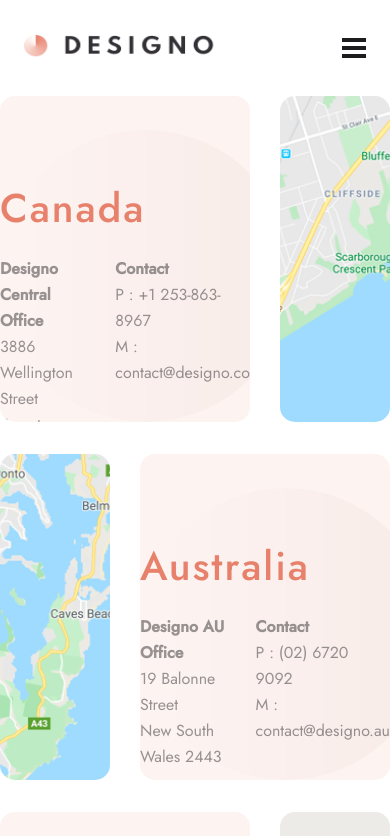
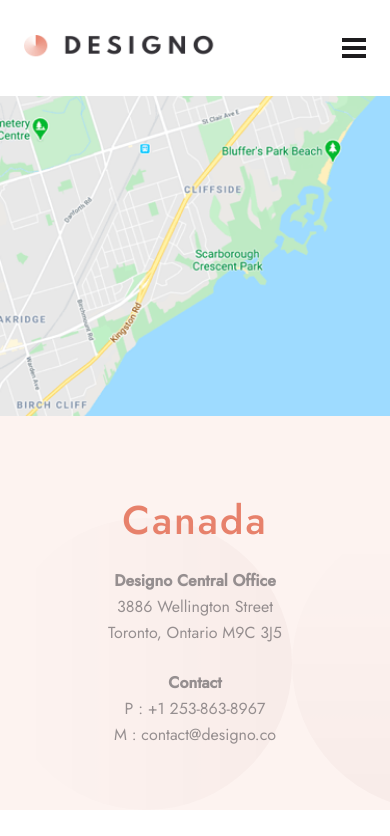
Before and after one commit to Jesuloba-world/Designo, a React (Create React App) app: page /locations in a window 390 px wide. Shown: the top 836 px of the page. Built offline with nearby package versions, Linux system fonts and the light colour scheme.

Commit message:
location responsive

```diff
--- a/src/components/Location/style/location.ts
+++ b/src/components/Location/style/location.ts
@@ -1,5 +1,6 @@
 import styled from "styled-components/macro";
 import { Heading2, Body } from "../../UI/typography/style/typo";
+import { devices } from "../../devices";
 
 export interface place {
 	reverse?: boolean;
@@ -12,6 +13,20 @@
 	display: grid;
 	grid-template-rows: repeat(3, 32.6rem);
 	row-gap: 3.2rem;
+
+	@media ${devices.tablet} {
+		margin-bottom: 12rem;
+		row-gap: 12rem;
+		grid-template-rows: repeat(3, 67.6rem);
+	}
+
+	@media ${devices.tablet700} {
+		row-gap: 4rem;
+	}
+
+	@media ${devices.tablet600} {
+		grid-template-rows: repeat(3, 71.4rem);
+	}
 `;
 
 export const Place = styled.div<place>`
@@ -20,6 +35,20 @@
 	column-gap: 3rem;
 	grid-template-areas: ${({ reverse }) =>
 		reverse ? `"map frame frame"` : `"frame frame map"`};
+
+	@media ${devices.tablet} {
+		grid-template-columns: 100%;
+		grid-template-rows: repeat(2, 1fr);
+		row-gap: 2.4rem;
+	}
+
+	@media ${devices.tablet700} {
+		row-gap: 0;
+	}
+
+	@media ${devices.tablet600} {
+		grid-template-rows: 32rem auto;
+	}
 `;
 
 export const Frame = styled.div`
@@ -31,6 +60,15 @@
 	align-items: flex-end;
 	justify-content: flex-start;
 	position: relative;
+
+	@media ${devices.tablet} {
+		grid-row: 2 / span 1;
+		grid-column: 1 / span 1;
+	}
+
+	@media ${devices.tablet700} {
+		border-radius: 0;
+	}
 `;
 
 export const Mask = styled.div`
@@ -52,12 +90,30 @@
 	column-gap: 3rem;
 	grid-template-rows: auto auto;
 	row-gap: 2.4rem;
+
+	@media ${devices.tablet600} {
+		height: 23.4rem;
+		width: 32.7rem;
+		display: flex;
+		flex-direction: column;
+		align-items: center;
+		justify-content: space-between;
+	}
 `;
 
 export const Map = styled.div`
 	grid-area: map;
 	border-radius: 1.5rem;
 	overflow: hidden;
+
+	@media ${devices.tablet} {
+		grid-row: 1 / span 1;
+		grid-column: 1 / span 1;
+	}
+
+	@media ${devices.tablet700} {
+		border-radius: 0;
+	}
 `;
 
 export const MapImage = styled.img`
@@ -69,11 +125,23 @@
 export const Country = styled(Heading2)`
 	grid-column: 1 / span 2;
 	color: ${({ theme }) => theme.peach};
+
+	@media ${devices.tablet600} {
+		text-align: center;
+	}
 `;
 
-export const Address = styled.div``;
+export const Address = styled.div`
+	@media ${devices.tablet600} {
+		text-align: center;
+	}
+`;
 
-export const Contact = styled.div``;
+export const Contact = styled.div`
+	@media ${devices.tablet600} {
+		text-align: center;
+	}
+`;
 
 export const TextBold = styled(Body)`
 	font-size: 1.6rem;
```
